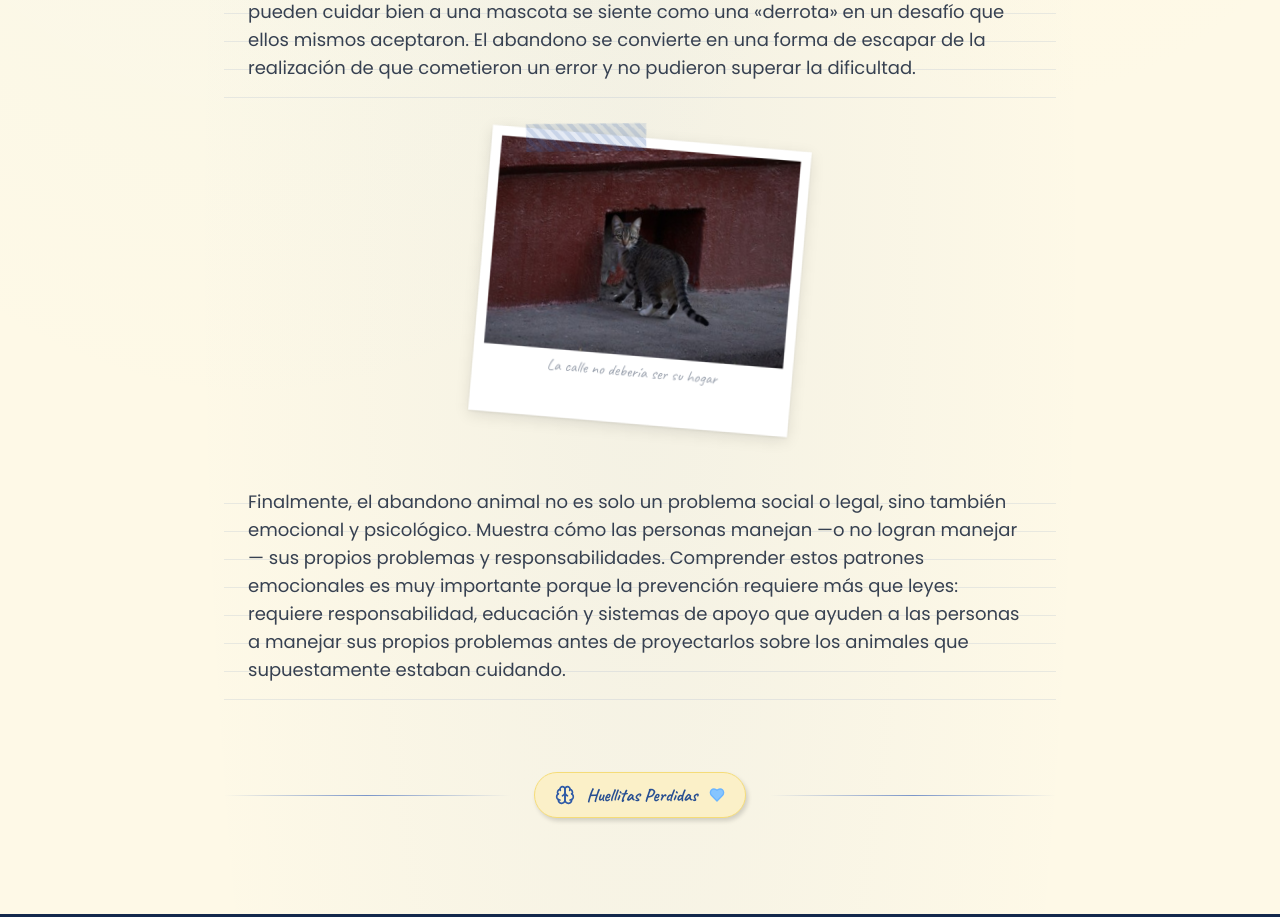
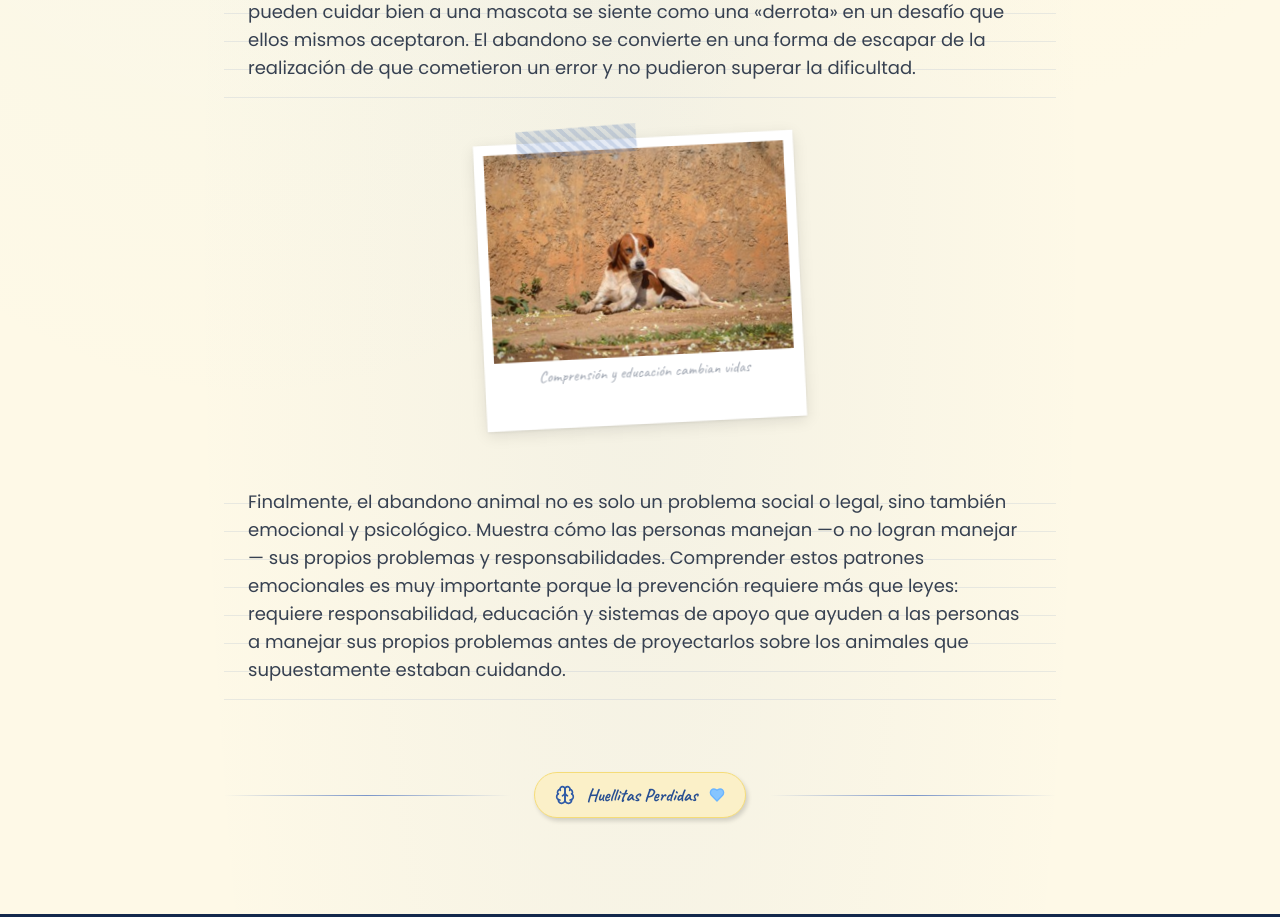
Before and after one commit to DayamonYTLOL/paulaproyecto, a Next.js app: page /analisis-psicologico in a window 1280 px wide. Shown: the part 2540-3457 px from the top of the page. Built offline with nearby package versions, Linux system fonts and the light colour scheme.

Commit message:
Fix: non-fatal upload in PublishPet, fix image repetition in PsychologicalAnalysis

```diff
--- a/src/components/PsychologicalAnalysis.jsx
+++ b/src/components/PsychologicalAnalysis.jsx
@@ -5,11 +5,12 @@ import { Brain, BookOpen, Heart } from 'lucide-react';
 import { motion, useInView } from 'framer-motion';
 import { useLanguage } from '@/lib/LanguageContext';
 
-const sectionImages = [
-  { src: '/images/Imagen10.jpg', captionKey: 'imageCaption1', tilt: -2 },
-  { src: '/images/Imagen12.jpg', captionKey: 'imageCaption2', tilt: 2.5 },
-  { src: '/images/Imagen11.jpg', captionKey: 'imageCaption3', tilt: -1.5 },
-];
+// Each image shown exactly once, at paragraph indices 1, 3, 5
+const imageAtParagraph = {
+  1: { src: '/images/Imagen10.jpg', captionKey: 'imageCaption1', tilt: -2, tape: 'washi-blue', align: 'justify-center', tapeSide: 'left-10 tape-tilt-slight-left' },
+  3: { src: '/images/Imagen12.jpg', captionKey: 'imageCaption2', tilt: 2.5, tape: 'washi-yellow', align: 'justify-end', tapeSide: 'right-8 tape-tilt-right' },
+  5: { src: '/images/Imagen11.jpg', captionKey: 'imageCaption3', tilt: -1.5, tape: 'washi-accent', align: 'justify-center', tapeSide: 'left-10 tape-tilt-slight-left' },
+};
 
 export default function PsychologicalAnalysis() {
   const sectionRef = useRef(null);
@@ -42,8 +43,7 @@ export default function PsychologicalAnalysis() {
         {/* Essay content with interspersed polaroid images */}
         <div className="space-y-10">
           {p.paragraphs.map((para, i) => {
-            const img = sectionImages[Math.floor(i / Math.ceil(p.paragraphs.length / sectionImages.length))];
-            const showImageAfter = (i === 1 || i === 3 || i === 5) && img;
+            const img = imageAtParagraph[i];
 
             return (
               <div key={i}>
@@ -57,17 +57,17 @@ export default function PsychologicalAnalysis() {
                   <p className="text-gray-700 leading-relaxed text-base sm:text-lg">{para}</p>
                 </motion.div>
 
-                {/* Polaroid inserted between paragraphs */}
-                {showImageAfter && (
+                {/* Polaroid inserted after specific paragraphs — each image used exactly once */}
+                {img && (
                   <motion.div
-                    className={`relative mt-8 mb-4 flex ${i === 3 ? 'justify-end' : 'justify-center'}`}
+                    className={`relative mt-8 mb-4 flex ${img.align}`}
                     initial={{ opacity: 0, rotate: img.tilt * 2 }}
                     animate={isInView ? { opacity: 1, rotate: img.tilt } : {}}
                     transition={{ duration: 0.8, delay: 0.3 + i * 0.05 }}
                     whileHover={{ rotate: 0, scale: 1.03 }}
                   >
                     <div className="relative inline-block">
-                      <div className={`washi-tape ${i === 1 ? 'washi-blue' : i === 3 ? 'washi-yellow' : 'washi-accent'} -top-3 ${i === 3 ? 'right-8 tape-tilt-right' : 'left-10 tape-tilt-slight-left'}`} />
+                      <div className={`washi-tape ${img.tape} -top-3 ${img.tapeSide}`} />
                       <div className="polaroid" style={{ transform: `rotate(${img.tilt}deg)`, maxWidth: '320px' }}>
                         <img
                           src={img.src}
--- a/src/components/PublishPet.jsx
+++ b/src/components/PublishPet.jsx
@@ -64,6 +64,7 @@ export default function PublishPet() {
 
       // Upload image first if one is selected
       if (imageFile) {
+        try {
           setUploading(true);
           const uploadForm = new FormData();
           uploadForm.append('file', imageFile);
@@ -75,7 +76,11 @@ export default function PublishPet() {
             const uploadData = await uploadRes.json();
             image_url = uploadData.url;
           }
+        } catch {
+          // Upload failed - continue without image
+        } finally {
           setUploading(false);
+        }
       }
 
       const res = await fetch('/api/publications', {
```
Lines whose indentation alone changed are shown as unchanged.
